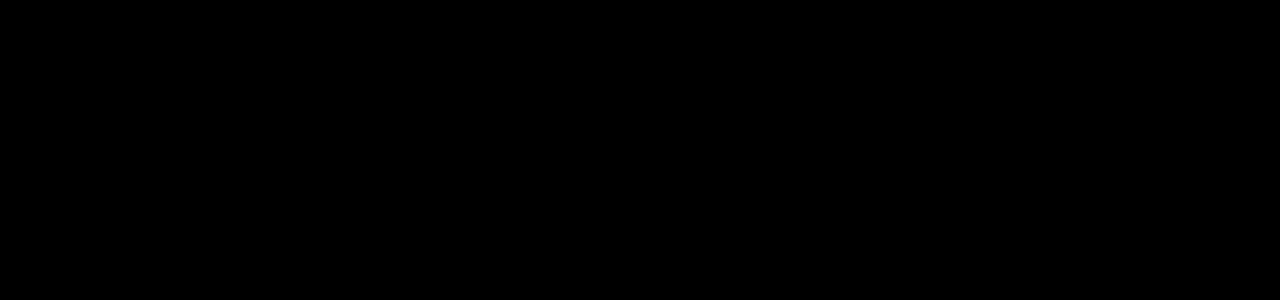
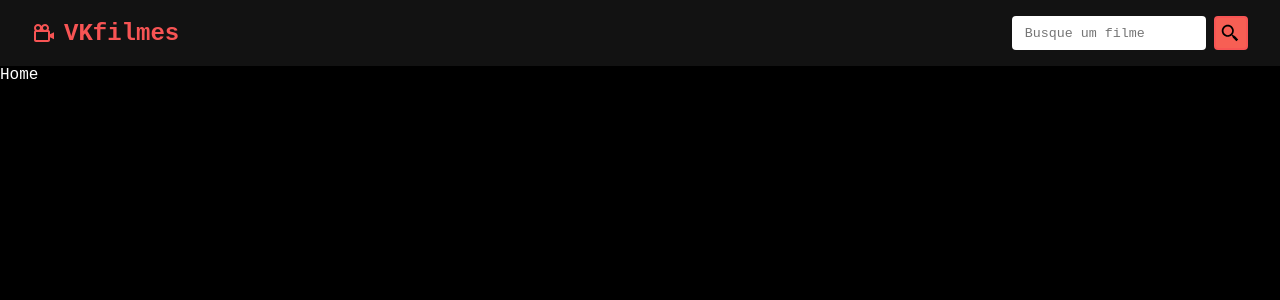
Before and after one commit to vitorkravs/VKfilmes, a React (Vite) app: page / in a window 1280 px wide. Shown: the top 300 px of the page. Built offline with nearby package versions, Linux system fonts and the light colour scheme.

Commit message:
feat: componente Navbar e seus estilos

```diff
--- a/src/App.tsx
+++ b/src/App.tsx
@@ -1,7 +1,15 @@
+import { Outlet } from "react-router-dom";
+
 import "./App.css";
+import Navbar from "./components/Navbar/Navbar";
 
 function App() {
-  return <div className="App"></div>;
+  return (
+    <div className="App">
+      <Navbar />
+      <Outlet />
+    </div>
+  );
 }
 
 export default App;
--- /dev/null
+++ b/src/components/Navbar/Navbar.css
@@ -0,0 +1,36 @@
+#navbar {
+  display: flex;
+  justify-content: space-between;
+  align-items: center;
+  padding: 1rem 2rem;
+  background-color: #121212;
+}
+
+#navbar h2 a {
+  display: flex;
+  align-items: center;
+  gap: 0.5rem;
+}
+
+#navbar form {
+  display: flex;
+  gap: 0.5rem;
+}
+
+#navbar input {
+  padding: 0.2rem 0.8rem;
+  border-radius: 4px;
+  border: none;
+}
+
+#navbar form button {
+  background-color: #f75f54;
+  border: 2px solid #f75454;
+  border-radius: 4px;
+  color: #000;
+  padding: 0.3rem;
+  font-size: 1.3rem;
+  display: flex;
+  align-items: center;
+  cursor: pointer;
+}
--- /dev/null
+++ b/src/components/Navbar/Navbar.tsx
@@ -0,0 +1,42 @@
+import React, { useState, FormEvent } from "react";
+import { Link, useNavigate } from "react-router-dom";
+import { BiCameraMovie, BiSearchAlt2 } from "react-icons/bi";
+
+import "./Navbar.css";
+
+const Navbar: React.FC = () => {
+  const [search, setSearch] = useState<string>("");
+  const navigate = useNavigate();
+
+  const handleSubmit = (e: FormEvent): void => {
+    e.preventDefault();
+
+    if (!search) return;
+
+    navigate(`/search?q=${search}`, { replace: true });
+    setSearch("");
+  };
+
+  return (
+    <nav id="navbar">
+      <h2>
+        <Link to="/">
+          <BiCameraMovie /> VKfilmes
+        </Link>
+      </h2>
+      <form onSubmit={handleSubmit}>
+        <input
+          type="text"
+          placeholder="Busque um filme"
+          onChange={(e) => setSearch(e.target.value)}
+          value={search}
+        />
+        <button type="submit">
+          <BiSearchAlt2 />
+        </button>
+      </form>
+    </nav>
+  );
+};
+
+export default Navbar;
```
Also changed, not shown: 2 other files (tests, documents, lock files or other folders).
